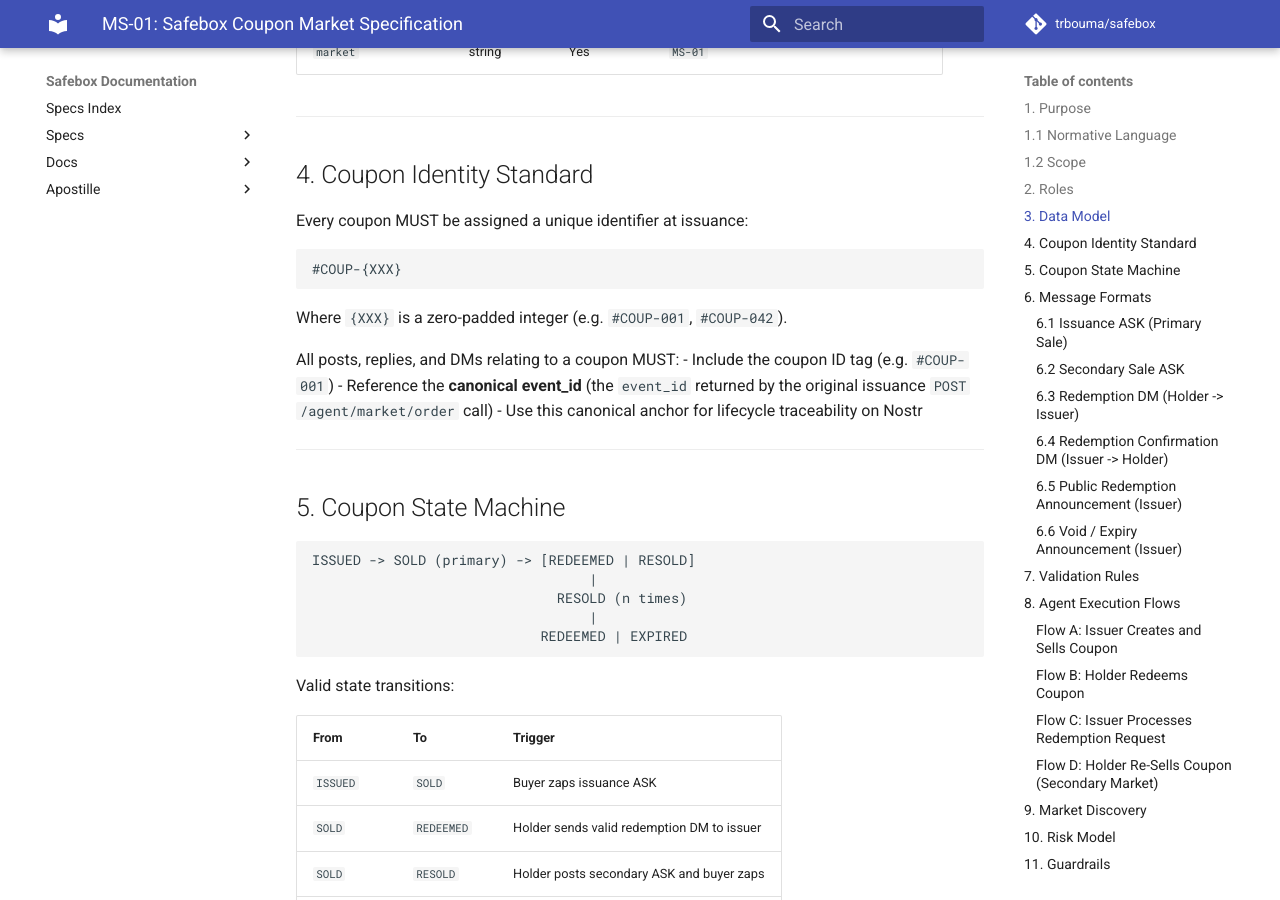
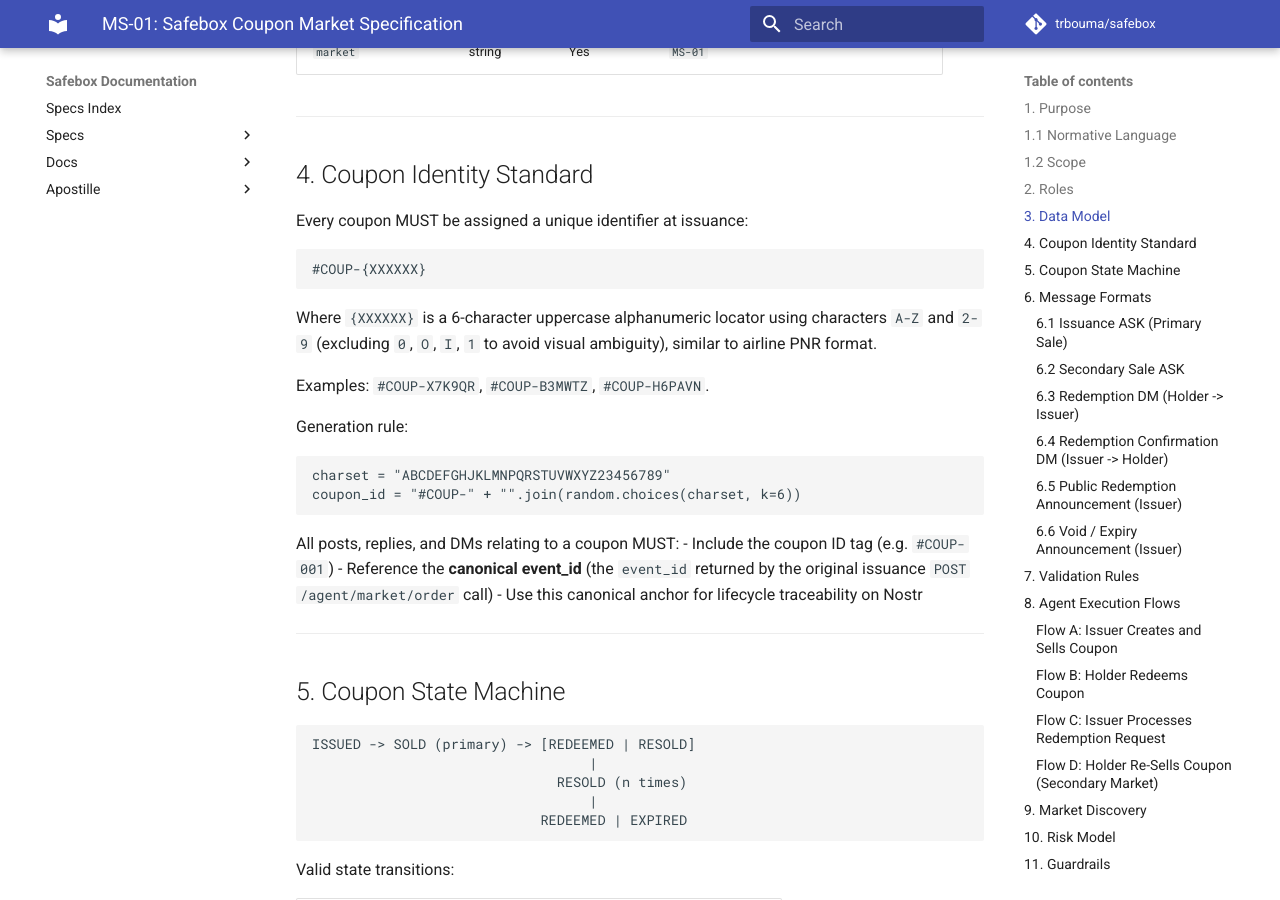
Before and after one commit to trbouma/safebox, an MkDocs documentation site: the page built from docs/specs/mkt/MS-01-coupon-market.md, in a window 1280 px wide and 900 px high, scrolled down 1874 px. Built offline with MkDocs 1.6.1 and Material for MkDocs 9.7.7, drawn with Linux system fonts in a browser that asks for light colours; comment, search, counter and statistics services are not loaded; some of the changed text lies outside the part shown.

Commit message:
feat(cli-agent): add MS-01 coupon-id generator (#COUP-[A-Z2-9]{6}) and quickstart docs

````diff
--- a/docs/specs/mkt/MS-01-coupon-market.md
+++ b/docs/specs/mkt/MS-01-coupon-market.md
@@ -71,10 +71,19 @@ Each coupon instance is represented by the following logical fields:
 Every coupon MUST be assigned a unique identifier at issuance:
 
 ```
-#COUP-{XXX}
+#COUP-{XXXXXX}
 ```
 
-Where `{XXX}` is a zero-padded integer (e.g. `#COUP-001`, `#COUP-042`).
+Where `{XXXXXX}` is a 6-character uppercase alphanumeric locator using characters `A-Z` and `2-9` (excluding `0`, `O`, `I`, `1` to avoid visual ambiguity), similar to airline PNR format.
+
+Examples: `#COUP-X7K9QR`, `#COUP-B3MWTZ`, `#COUP-H6PAVN`.
+
+Generation rule:
+
+```python
+charset = "ABCDEFGHJKLMNPQRSTUVWXYZ23456789"
+coupon_id = "#COUP-" + "".join(random.choices(charset, k=6))
+```
 
 All posts, replies, and DMs relating to a coupon MUST:
 - Include the coupon ID tag (e.g. `#COUP-001`)
@@ -222,7 +231,7 @@ No redemption will be accepted.
 - `face_value_sats` MUST be a positive integer.
 - `ask_price_sats` MUST be a positive integer.
 - Secondary `ask_price_sats` SHOULD be lower than `face_value_sats`.
-- `coupon_id` MUST match `#COUP-[0-9]{3,}`.
+- `coupon_id` MUST match `#COUP-[A-Z2-9]{6}`.
 - `redemption_secret` MUST only be transmitted via `POST /agent/secure_dm`.
 - Issuer MUST process the first valid redemption claim as final.
 - Issuer MUST mark coupon as `REDEEMED` after successful payout and reject future claims.
@@ -372,7 +381,7 @@ The following tests are normative for implementation claims.
 
 | Test ID | Class | Requirement | Method | Pass Criteria |
 |---------|-------|-------------|--------|---------------|
-| `TC-MS01-001` | Issuer | Coupon ID format | Create issuance order | `coupon_id` matches `#COUP-[0-9]{3,}` |
+| `TC-MS01-001` | Issuer | Coupon ID format | Create issuance order | `coupon_id` matches `#COUP-[A-Z2-9]{6}` |
 | `TC-MS01-002` | Issuer | Canonical anchor | Create issuance order | Returned `event_id` stored and reused as `canonical_event_id` |
 | `TC-MS01-003` | Issuer | Secret confidentiality | Execute sale flow | Secret appears in DM only; absent from public events |
 | `TC-MS01-004` | Issuer | Identity source correctness | Parse zap receipts | Buyer resolved from `zapper_npub`/`zapper_pubkey`, not provider signer fields |
````
Also changed, not shown: docs/specs/mkt/MS-01-CONFORMANCE.md (+3 -3 lines), docs/tutorials/CLI-AGENT-QUICKSTART.md (+6 -0 lines), 1 other file.
